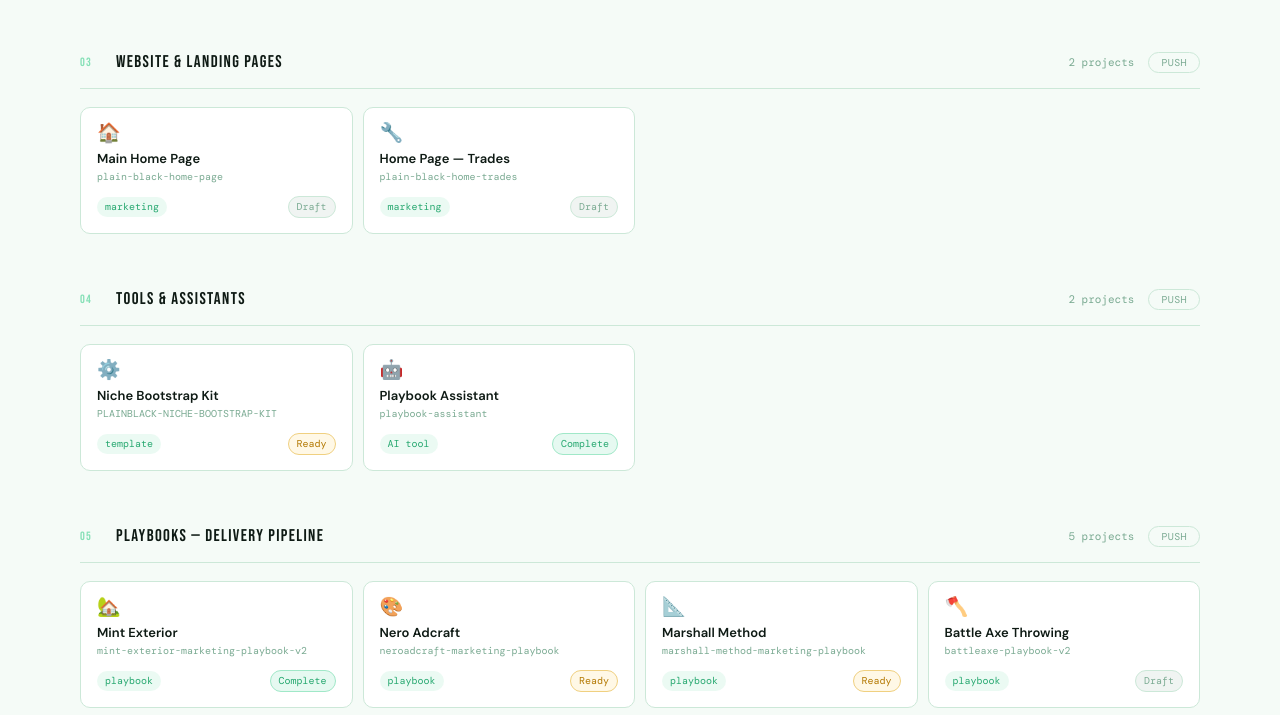
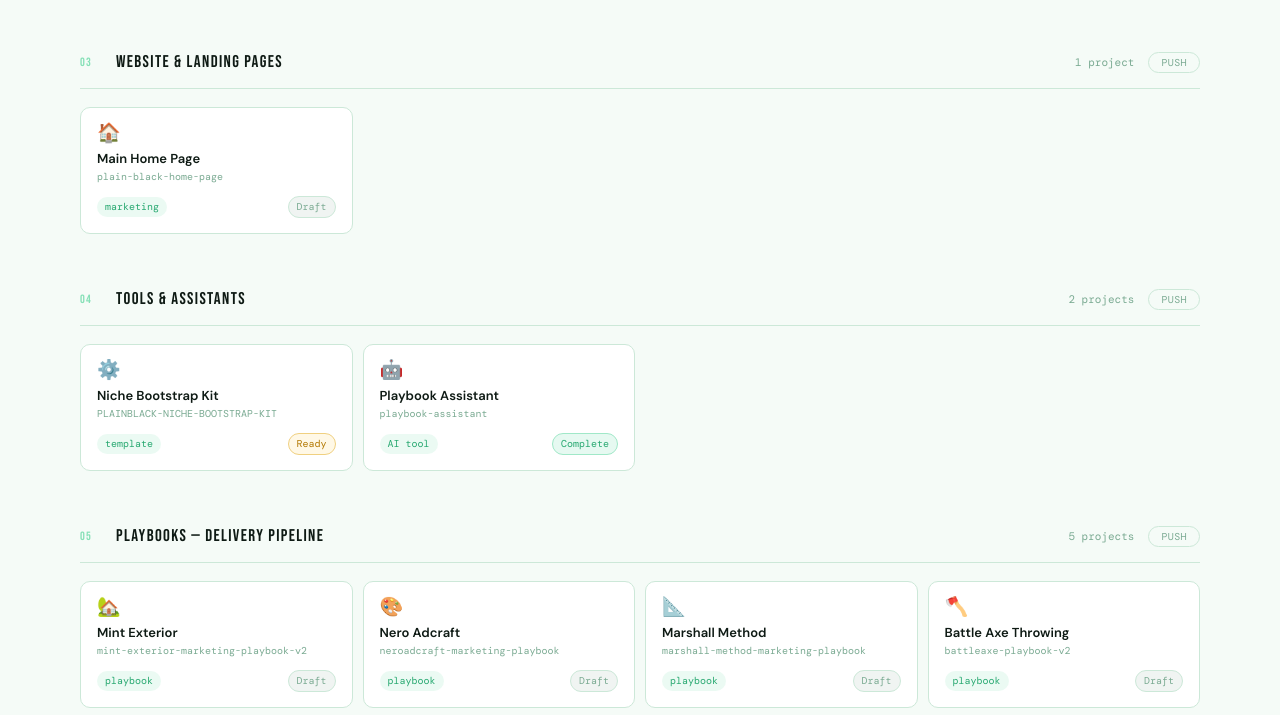
Before and after one commit to plainblackcreative/plainblack-hub, a plain HTML site: page index.html in a window 1280 px wide. Shown: the part 626-1341 px from the top of the page. Drawn offline with nearby package versions, Linux system fonts and the light colour scheme.

Commit message:
hub: update section sec-02

```diff
--- a/index.html
+++ b/index.html
@@ -437,16 +437,6 @@ const REGISTRY = [
         "status": "draft",
         "flagged": false,
         "comment": ""
-      },
-      {
-        "name": "Home Page — Trades",
-        "url": "https://plainblackcreative.github.io/plain-black-home-trades/",
-        "emoji": "🔧",
-        "tag": "marketing",
-        "slug": "plain-black-home-trades",
-        "status": "draft",
-        "flagged": false,
-        "comment": ""
       }
     ]
   },
@@ -486,7 +476,7 @@ const REGISTRY = [
         "emoji": "🏡",
         "tag": "playbook",
         "slug": "mint-exterior-marketing-playbook-v2",
-        "status": "complete",
+        "status": "draft",
         "flagged": false,
         "comment": ""
       },
@@ -496,7 +486,7 @@ const REGISTRY = [
         "emoji": "🎨",
         "tag": "playbook",
         "slug": "neroadcraft-marketing-playbook",
-        "status": "ready",
+        "status": "draft",
         "flagged": false,
         "comment": ""
       },
@@ -506,7 +496,7 @@ const REGISTRY = [
         "emoji": "📐",
         "tag": "playbook",
         "slug": "marshall-method-marketing-playbook",
-        "status": "ready",
+        "status": "draft",
         "flagged": false,
         "comment": ""
       },
@@ -542,6 +532,16 @@ const REGISTRY = [
         "emoji": "📄",
         "tag": "funnel",
         "slug": "playbooklander",
+        "status": "draft",
+        "flagged": false,
+        "comment": ""
+      },
+      {
+        "name": "Home Page — Trades",
+        "url": "https://plainblackcreative.github.io/plain-black-home-trades/",
+        "emoji": "🔧",
+        "tag": "marketing",
+        "slug": "plain-black-home-trades",
         "status": "draft",
         "flagged": false,
         "comment": ""
```
